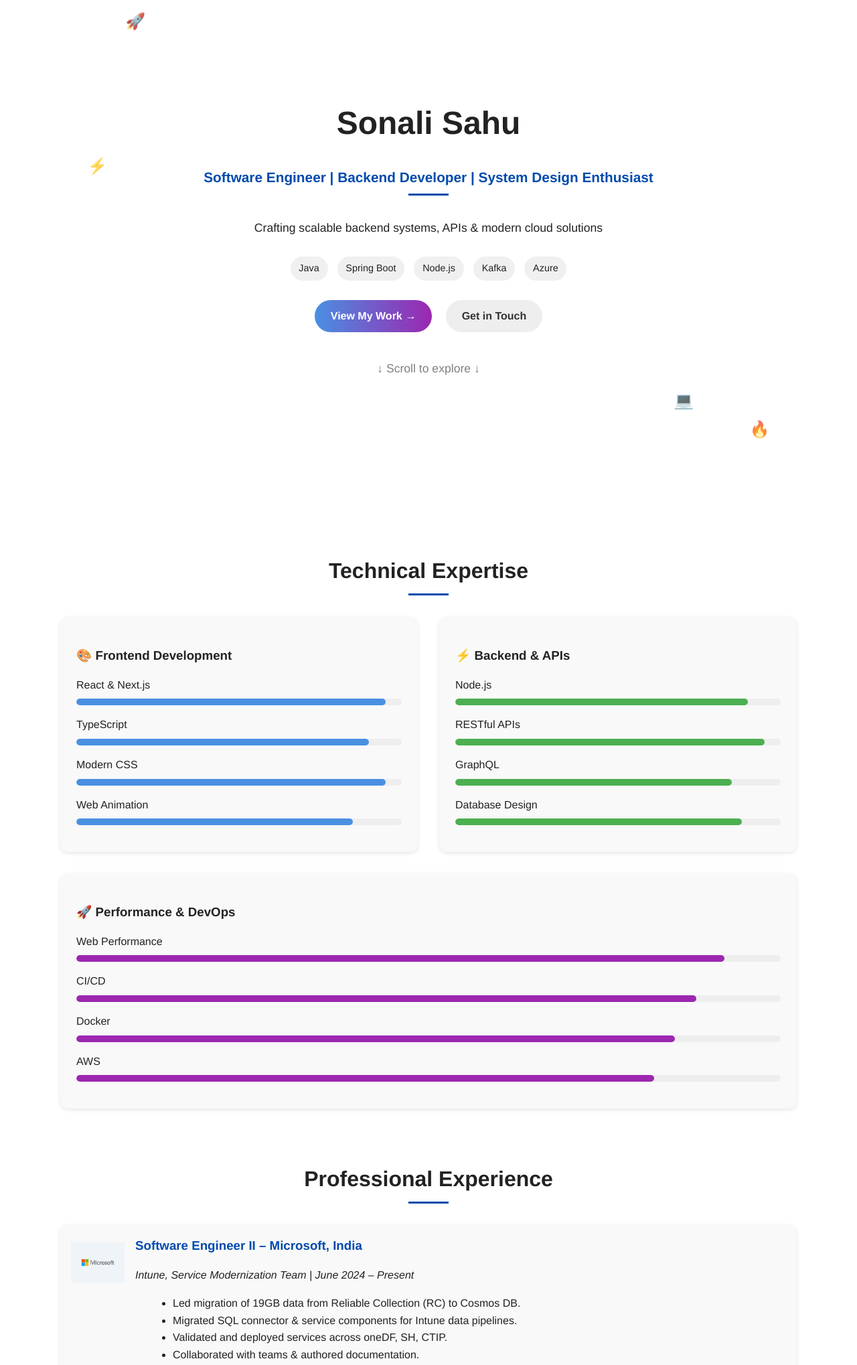
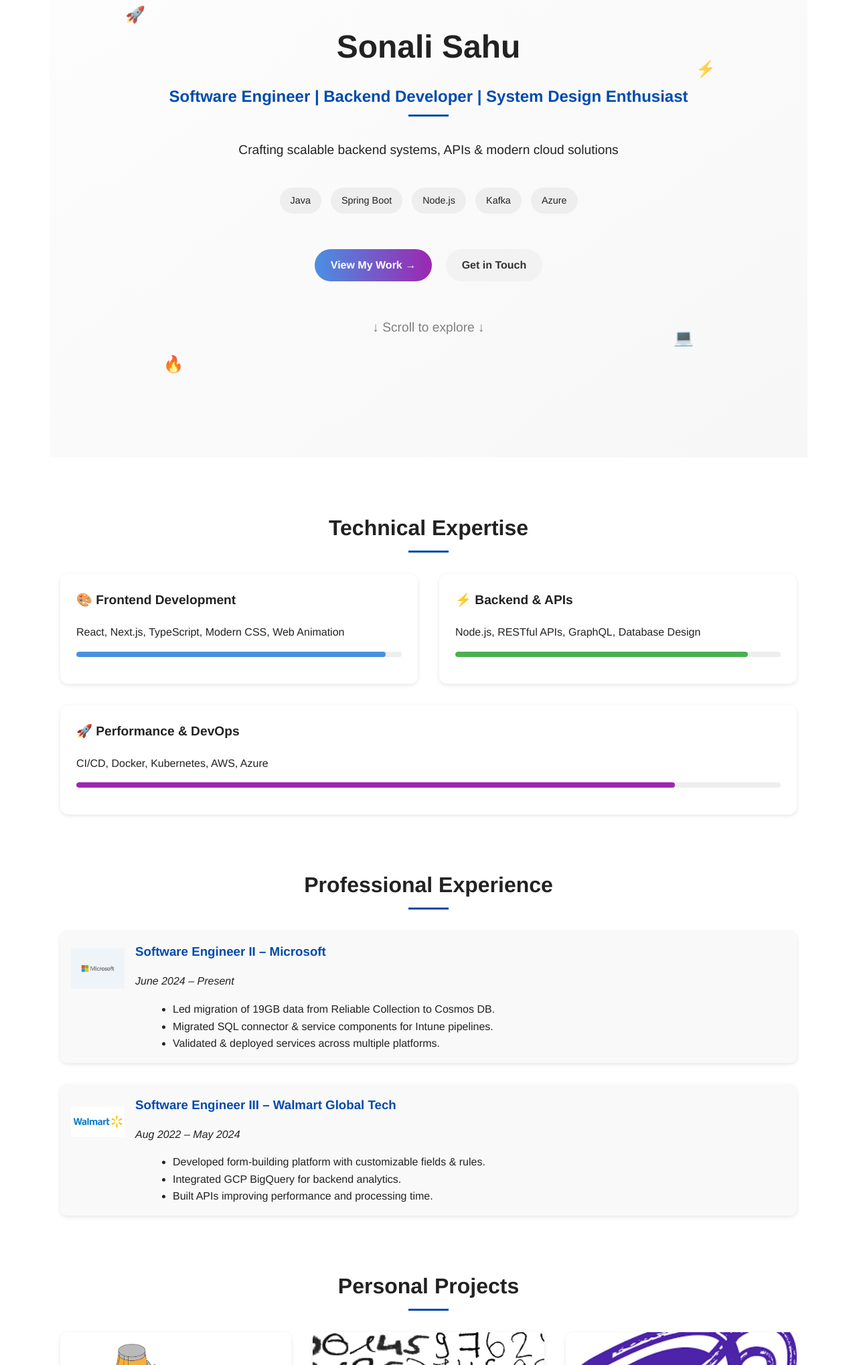
Before and after one commit to sonali1987/Portfolio, a plain HTML site: page index.html in a window 1280 px wide. Shown: the part 197-2235 px from the top of the page at 67% size. Drawn offline with nearby package versions, Linux system fonts and the light colour scheme.

Commit message:
Update index.html

```diff
--- a/index.html
+++ b/index.html
@@ -41,61 +41,98 @@
 
     /* Hero Section */
     .hero {
-      min-height: 100vh;
+      height: 100vh;
       display: flex;
       flex-direction: column;
       justify-content: center;
       align-items: center;
       text-align: center;
-      padding-top: 4rem;
+      background: linear-gradient(to bottom right, #fdfdfd, #f7f7f7);
       position: relative;
       overflow: hidden;
     }
-    .hero h1 { font-size: 3rem; margin-bottom: 0.5rem; }
-    .hero h2 { font-size: 1.3rem; color: #004aad; margin-bottom: 1rem; }
-    .hero p { margin-bottom: 1.5rem; font-size: 1.1rem; }
+    .hero h1 { font-size: 3rem; margin: 0; }
+    .hero h2 { font-size: 1.5rem; color: #004aad; margin: 1rem 0; }
+    .hero p { font-size: 1.2rem; }
 
+    .skills-tags {
+      margin: 1rem 0;
+    }
     .skills-tags span {
       display: inline-block;
       margin: 0.3rem;
-      padding: 0.4rem 0.8rem;
-      background: #f0f0f0;
+      padding: 0.5rem 1rem;
+      background: #eee;
       border-radius: 20px;
       font-size: 0.9rem;
     }
 
-    .hero-buttons { margin-top: 1rem; }
+    .hero-buttons {
+      margin: 1.5rem 0;
+    }
     .btn {
       display: inline-block;
       margin: 0.5rem;
       padding: 0.7rem 1.5rem;
+      text-decoration: none;
       border-radius: 25px;
       font-weight: bold;
-      text-decoration: none;
+      transition: 0.3s;
     }
-    .primary {
+    .btn.primary {
       background: linear-gradient(90deg, #4a90e2, #9c27b0);
-      color: white;
+      color: #fff;
     }
-    .secondary {
-      background: #eee;
+    .btn.secondary {
+      background: #f2f2f2;
       color: #333;
     }
+    .btn:hover { opacity: 0.9; }
 
-    .scroll { margin-top: 2rem; color: gray; }
+    /* Floating Icons Animations */
+    @keyframes rocketFloat {
+      0% { transform: translate(0,0) rotate(0deg); }
+      50% { transform: translate(15px,-20px) rotate(15deg); }
+      100% { transform: translate(0,0) rotate(0deg); }
+    }
+    @keyframes laptopWobble {
+      0%, 100% { transform: rotate(0deg); }
+      25% { transform: rotate(5deg); }
+      75% { transform: rotate(-5deg); }
+    }
+    @keyframes lightningShake {
+      0%, 100% { transform: translate(0,0); }
+      20% { transform: translate(-3px,2px); }
+      40% { transform: translate(3px,-2px); }
+      60% { transform: translate(-2px,3px); }
+      80% { transform: translate(2px,-3px); }
+    }
+    @keyframes fireFlicker {
+      0%, 100% { transform: scale(1); opacity: 0.9; }
+      25% { transform: scale(1.1); opacity: 1; }
+      50% { transform: scale(0.95); opacity: 0.7; }
+      75% { transform: scale(1.05); opacity: 0.85; }
+    }
 
-    /* Floating Icons */
     .floating-icons .icon {
       position: absolute;
       font-size: 1.5rem;
-      opacity: 0.8;
+      opacity: 0.85;
     }
-    .floating-icons .icon:nth-child(1) { top: 15%; left: 10%; }
-    .floating-icons .icon:nth-child(2) { bottom: 15%; right: 15%; }
-    .floating-icons .icon:nth-child(3) { top: 40%; left: 5%; }
-    .floating-icons .icon:nth-child(4) { bottom: 10%; right: 5%; }
+    .floating-icons .rocket { top: 15%; left: 10%; animation: rocketFloat 6s ease-in-out infinite; }
+    .floating-icons .laptop { bottom: 20%; right: 15%; animation: laptopWobble 4s ease-in-out infinite; }
+    .floating-icons .lightning { top: 25%; right: 12%; animation: lightningShake 1.5s infinite; }
+    .floating-icons .fire { bottom: 15%; left: 15%; animation: fireFlicker 2s infinite; }
 
-    /* Section Wrapper */
+    .scroll {
+      margin-top: 2rem;
+      font-size: 1rem;
+      color: gray;
+      position: relative;
+      bottom: 10px;
+    }
+
+    /* Section Base */
     section {
       max-width: 1100px;
       margin: 5rem auto;
@@ -116,22 +153,23 @@
       margin: 0.5rem auto 0;
     }
 
-    /* Skills (Technical Expertise) */
-    .skills-wrapper {
+    /* Technical Expertise (new design) */
+    .skills-grid {
       display: flex;
       flex-wrap: wrap;
+      justify-content: center;
       gap: 2rem;
-      justify-content: center;
     }
-    .skill-box {
+    .skill-card {
       flex: 1 1 300px;
-      background: #f9f9f9;
+      background: #fff;
       padding: 1.5rem;
       border-radius: 12px;
       box-shadow: 0 2px 6px rgba(0,0,0,0.1);
     }
-    .skill-box h3 {
-      margin-bottom: 1rem;
+    .skill-card h3 {
+      margin-top: 0;
+      font-size: 1.2rem;
       display: flex;
       align-items: center;
       gap: 0.5rem;
@@ -139,12 +177,12 @@
     .progress-bar {
       background: #eee;
       border-radius: 5px;
-      height: 10px;
+      overflow: hidden;
+      height: 8px;
       margin: 0.5rem 0 1rem;
-      overflow: hidden;
     }
     .progress {
-      height: 10px;
+      height: 8px;
       border-radius: 5px;
     }
     .blue { background: #4a90e2; }
@@ -250,51 +288,32 @@
 
     <p class="scroll">↓ Scroll to explore ↓</p>
 
-    <!-- Floating icons -->
     <div class="floating-icons">
-      <span class="icon">🚀</span>
-      <span class="icon">💻</span>
-      <span class="icon">⚡</span>
-      <span class="icon">🔥</span>
+      <span class="icon rocket">🚀</span>
+      <span class="icon laptop">💻</span>
+      <span class="icon lightning">⚡</span>
+      <span class="icon fire">🔥</span>
     </div>
   </section>
 
-  <!-- Skills -->
+  <!-- Technical Expertise -->
   <section id="skills" data-aos="fade-up">
     <h2>Technical Expertise</h2>
-    <div class="skills-wrapper">
-      <div class="skill-box">
+    <div class="skills-grid">
+      <div class="skill-card">
         <h3>🎨 Frontend Development</h3>
-        React & Next.js
+        <p>React, Next.js, TypeScript, Modern CSS, Web Animation</p>
         <div class="progress-bar"><div class="progress blue" style="width:95%"></div></div>
-        TypeScript
-        <div class="progress-bar"><div class="progress blue" style="width:90%"></div></div>
-        Modern CSS
-        <div class="progress-bar"><div class="progress blue" style="width:95%"></div></div>
-        Web Animation
-        <div class="progress-bar"><div class="progress blue" style="width:85%"></div></div>
       </div>
-      <div class="skill-box">
+      <div class="skill-card">
         <h3>⚡ Backend & APIs</h3>
-        Node.js
+        <p>Node.js, RESTful APIs, GraphQL, Database Design</p>
         <div class="progress-bar"><div class="progress green" style="width:90%"></div></div>
-        RESTful APIs
-        <div class="progress-bar"><div class="progress green" style="width:95%"></div></div>
-        GraphQL
-        <div class="progress-bar"><div class="progress green" style="width:85%"></div></div>
-        Database Design
-        <div class="progress-bar"><div class="progress green" style="width:88%"></div></div>
       </div>
-      <div class="skill-box">
+      <div class="skill-card">
         <h3>🚀 Performance & DevOps</h3>
-        Web Performance
-        <div class="progress-bar"><div class="progress purple" style="width:92%"></div></div>
-        CI/CD
-        <div class="progress-bar"><div class="progress purple" style="width:88%"></div></div>
-        Docker
+        <p>CI/CD, Docker, Kubernetes, AWS, Azure</p>
         <div class="progress-bar"><div class="progress purple" style="width:85%"></div></div>
-        AWS
-        <div class="progress-bar"><div class="progress purple" style="width:82%"></div></div>
       </div>
     </div>
   </section>
@@ -303,33 +322,15 @@
   <section id="experience" data-aos="fade-up">
     <h2>Professional Experience</h2>
     <div class="experience">
-
-      <!-- Microsoft -->
       <div class="job">
         <img src="microsoft-logo.png" alt="Microsoft">
         <div class="job-info">
-          <h3>Software Engineer II – Microsoft, India</h3>
-          <p><em>Intune, Service Modernization Team | June 2024 – Present</em></p>
+          <h3>Software Engineer II – Microsoft</h3>
+          <p><em>June 2024 – Present</em></p>
           <ul>
-            <li>Led migration of 19GB data from Reliable Collection (RC) to Cosmos DB.</li>
-            <li>Migrated SQL connector & service components for Intune data pipelines.</li>
-            <li>Validated and deployed services across oneDF, SH, CTIP.</li>
-            <li>Collaborated with teams & authored documentation.</li>
-          </ul>
-        </div>
-      </div>
-
-      <!-- Walmart -->
-      <div class="job">
-        <img src="walmart-logo.png" alt="Walmart">
-        <div class="job-info">
-          <h3>Software Engineer III – Walmart Global Tech, India</h3>
-          <p><em>Reach & Product Recall | Aug 2022 – May 2024</em></p>
-          <ul>
-            <li>Developed form-building platform with customizable fields & rules.</li>
-            <li>Integrated GCP BigQuery for backend operations and analytics.</li>
-            <li>Built APIs improving performance and processing time.</li>
-            <li>Implemented validations, integrations & monitoring.</li>
+            <li>Led migration of 19GB data from Reliable Collection to Cosmos DB.</li>
+            <li>Migrated SQL connector & service components for Intune pipelines.</li>
+            <li>Validated & deployed services across multiple platforms.</li>
           </ul>
         </div>
       </div>
@@ -337,27 +338,12 @@
       <div class="job">
         <img src="walmart-logo.png" alt="Walmart">
         <div class="job-info">
-          <h3>Software Engineer II – Walmart Global Tech, India</h3>
-          <p><em>Product Removal | Aug 2020 – Aug 2022</em></p>
+          <h3>Software Engineer III – Walmart Global Tech</h3>
+          <p><em>Aug 2022 – May 2024</em></p>
           <ul>
-            <li>Developed REST APIs & GraphQL queries with integrations.</li>
-            <li>Built Kafka-based email notification system on Kubernetes.</li>
-            <li>Created cron jobs syncing SQL with Kafka & Redis.</li>
-            <li>Authored JUnit & Chai unit tests.</li>
-          </ul>
-        </div>
-      </div>
-
-      <div class="job">
-        <img src="walmart-logo.png" alt="Walmart">
-        <div class="job-info">
-          <h3>Software Development Intern – Walmart Global Tech, India</h3>
-          <p><em>Skywalker | Jan 2020 – Jul 2020</em></p>
-          <ul>
-            <li>Developed REST APIs for supplier agreements & chatbot with Dialogflow.</li>
-            <li>Delivered omni-channel supplier experience.</li>
-            <li>Achieved 95% JUnit coverage.</li>
-            <li>Received PPO in July 2020.</li>
+            <li>Developed form-building platform with customizable fields & rules.</li>
+            <li>Integrated GCP BigQuery for backend analytics.</li>
+            <li>Built APIs improving performance and processing time.</li>
           </ul>
         </div>
       </div>
```
